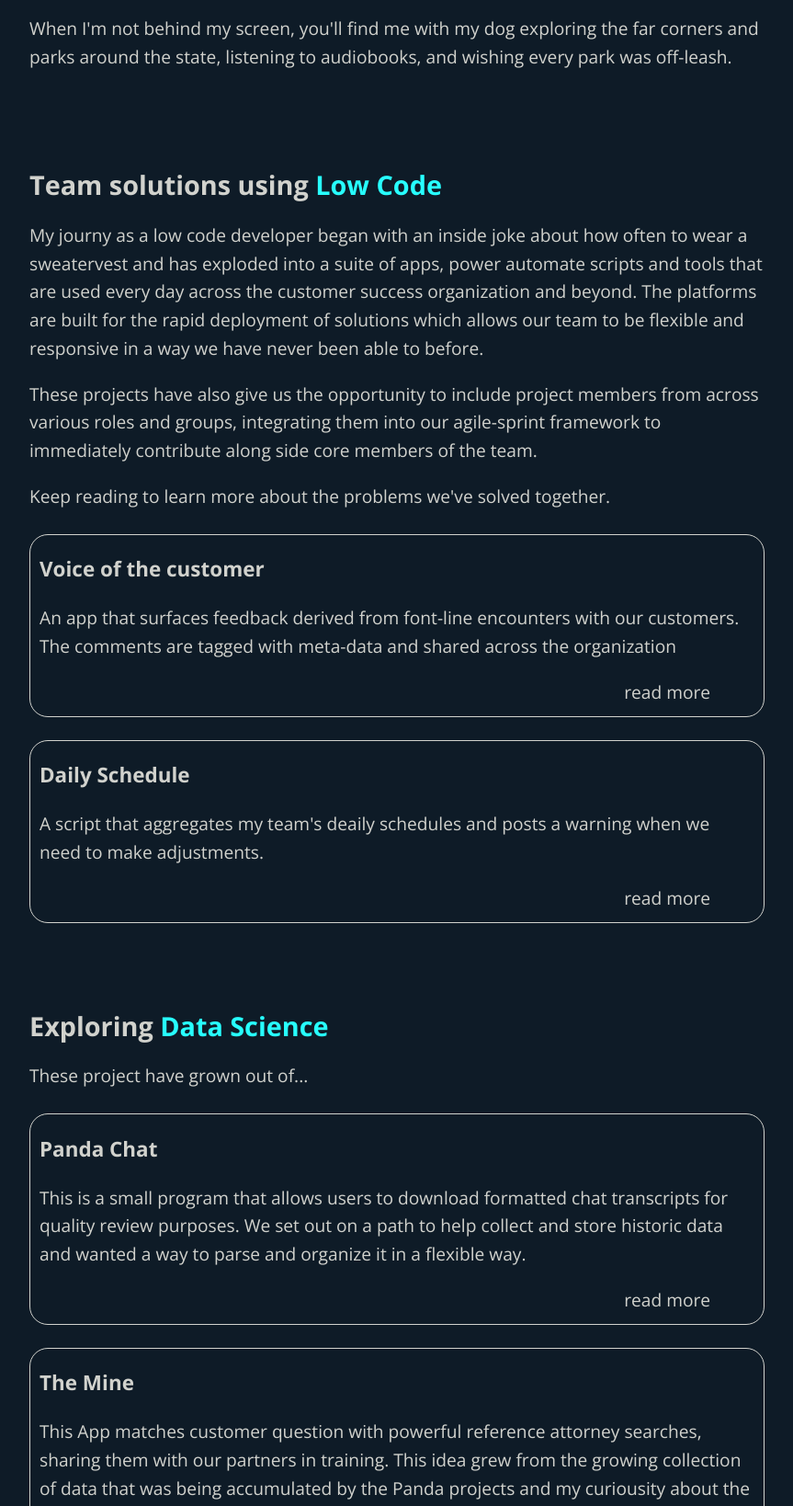
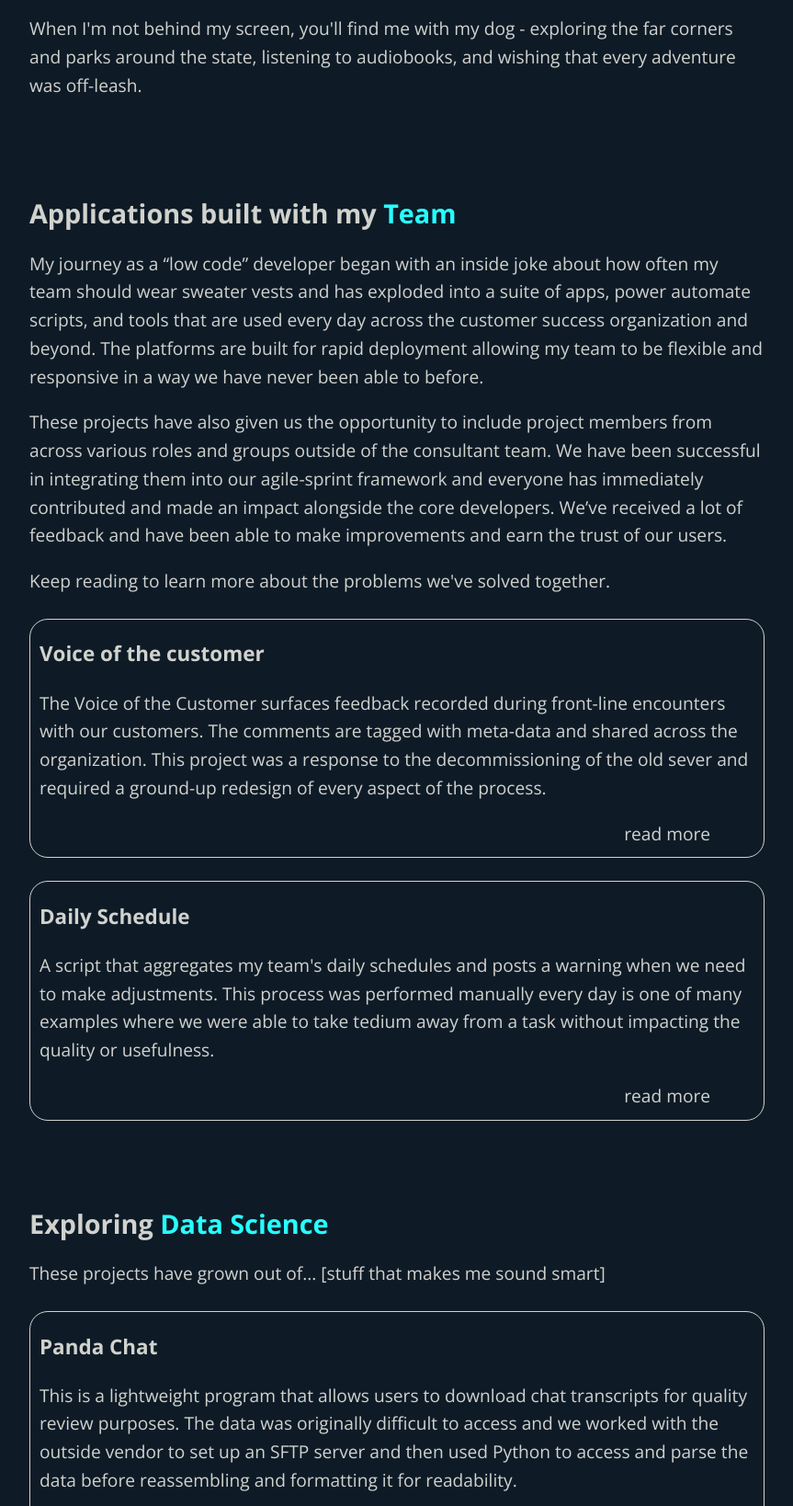
Before and after one commit to adamcriley/adamcriley.github.io, a plain HTML site: page index.html in a window 1280 px wide. Shown: the part 1162-2800 px from the top of the page at 92% size, without its empty margins (208-1071 px from the left). Drawn offline with nearby package versions, Linux system fonts and the light colour scheme.

Commit message:
6-18-2020

```diff
--- a/index.html
+++ b/index.html
@@ -14,7 +14,7 @@
     <li><p>|</p></li>
     <li><a href="#adam">about me</a></li>
     <li><p>|</p></li>
-    <li><a href="#low-code">low code</a></li>
+    <li><a href="#apps">applications</a></li>
     <li><p>|</p></li>
     <li><a href="#data-science">data science</a></li>
     <li><p>|</p></li>
@@ -35,26 +35,26 @@
   <section>
     <h2 id="adam"><span style="color:#27ffff">About Me</span></h2>
       <div id="me"></div>
-      <p>I work at Thomson Reuters as a reference attorney consultant helping our customers to shape the practice of law by utilizing state of the art legal technologies to best represent thier clients. When I'm not working directly with our customers, I’m passionate about enabling my colleagues to expand their possibilities and act more efficiently using low code tools and data science. I use my unique blend of eduction, experience and boundless curiousity to build provide pixel-perfect, performant user-experiences that make a difference.</p>
-      <p>When I'm not behind my screen, you'll find me with my dog exploring the far corners and parks around the state, listening to audiobooks, and wishing every park was off-leash.</p>
+      <p>I work at Thomson Reuters as a reference attorney consultant helping our customers to shape the practice of law by utilizing state of the art legal technologies to best represent their clients. When I'm not working directly with our customers, I’m passionate about enabling my colleagues to expand their possibilities and act more efficiently using low code tools and data science. I use my unique blend of education, experience, and boundless curiosity to build provide pixel-perfect, performant user-experiences that make every day easier.</p>
+      <p>When I'm not behind my screen, you'll find me with my dog - exploring the far corners and parks around the state, listening to audiobooks, and wishing that every adventure was off-leash.</p>
       <br>
       <br>
     </section>
   <section>
-    <h2 id="low-code">Team solutions using <span style="color:#27ffff">Low Code</span></h2>
-    <p>My journy as a low code developer began with an inside joke about how often to wear a sweatervest and has exploded into a suite of apps, power automate scripts and tools that are used every day across the customer success organization and beyond. The platforms are built for the rapid deployment of solutions which allows our team to be flexible and responsive in a way we have never been able to before.</p>
-    <p>These projects have also give us the opportunity to include project members from across various roles and groups, integrating them into our agile-sprint framework to immediately contribute along side core members of the team.</p>
+    <h2 id="apps">Applications built with my <span style="color:#27ffff">Team</span></h2>
+    <p>My journey as a “low code” developer began with an inside joke about how often my team should wear sweater vests and has exploded into a suite of apps, power automate scripts, and tools that are used every day across the customer success organization and beyond. The platforms are built for rapid deployment allowing my team to be flexible and responsive in a way we have never been able to before.</p>
+    <p>These projects have also given us the opportunity to include project members from across various roles and groups outside of the consultant team. We have been successful in integrating them into our agile-sprint framework and everyone has immediately contributed and made an impact alongside the core developers. We’ve received a lot of feedback and have been able to make improvements and earn the trust of our users.</p>
     <p>Keep reading to learn more about the problems we've solved together.</p>
   </section>
   <section class="neomorph">
     <h3>Voice of the customer</h3>
-    <p>An app that surfaces feedback derived from font-line encounters with our customers. The comments are tagged with meta-data and shared across the organization</p>
+    <p>The Voice of the Customer surfaces feedback recorded during front-line encounters with our customers. The comments are tagged with meta-data and shared across the organization. This project was a response to the decommissioning of the old sever and required a ground-up redesign of every aspect of the process. </p>
     <p2>read more <p3>&nbsp;><p4>&nbsp;><p5>&nbsp;></p5></p4></p3></p2>
     <br>
   </section>
   <section class="neomorph">
     <h3>Daily Schedule</h3>
-    <p>A script that aggregates my team's deaily schedules and posts a warning when we need to make adjustments.</p>
+    <p>A script that aggregates my team's daily schedules and posts a warning when we need to make adjustments. This process was performed manually every day is one of many examples where we were able to take tedium away from a task without impacting the quality or usefulness.</p>
     <p2>read more <p3>&nbsp;><p4>&nbsp;><p5>&nbsp;></p5></p4></p3></p2>
     <br>
   </section>
@@ -62,23 +62,23 @@
   <br>
   <section>
     <h2 id="data-science">Exploring <span style="color:#27ffff">Data Science</span></h2>
-    <p>These project have grown out of...</p>
+    <p>These projects have grown out of... [stuff that makes me sound smart]</p>
   </section>
   <section class="neomorph">
     <h3>Panda Chat</h3>
-    <p>This is a small program that allows users to download formatted chat transcripts for quality review purposes. We set out on a path to help collect and store historic data and wanted a way to parse and organize it in a flexible way.</p>
+    <p>This is a lightweight program that allows users to download chat transcripts for quality review purposes. The data was originally difficult to access and we worked with the outside vendor to set up an SFTP server and then used Python to access and parse the data before reassembling and formatting it for readability.</p>
     <p2>read more <p3>&nbsp;><p4>&nbsp;><p5>&nbsp;></p5></p4></p3></p2>
     <br>
   </section>
   <section class="neomorph">
     <h3>The Mine</h3>
-    <p>This App matches customer question with powerful reference attorney searches, sharing them with our partners in training. This idea grew from the growing collection of data that was being accumulated by the Panda projects and my curiousity about the best way to leverage it.</p>
+    <p>This App matches customer questions with powerful reference attorney searches, sharing them with our partners in training. This idea grew from the growing collection of data that was being accumulated by the Panda projects and my curiosity about the best way to leverage it. We settled on machine learning the data into content categories and allowing users to search across them for examples that could be used during customer trainings and demos.</p>
     <p2>read more <p3>&nbsp;><p4>&nbsp;><p5>&nbsp;></p5></p4></p3></p2>
     <br>
   </section>
   <section class="neomorph">
     <h3>edx.org</h3>
-    <p>Examples from my personal projects developed while earning a certificate in data science.</p>
+    <p>Example(s) from projects developed while earning a certificate in data science.</p>
     <p2>read more <p3>&nbsp;><p4>&nbsp;><p5>&nbsp;></p5></p4></p3></p2>
     <br>
   </section>
```
